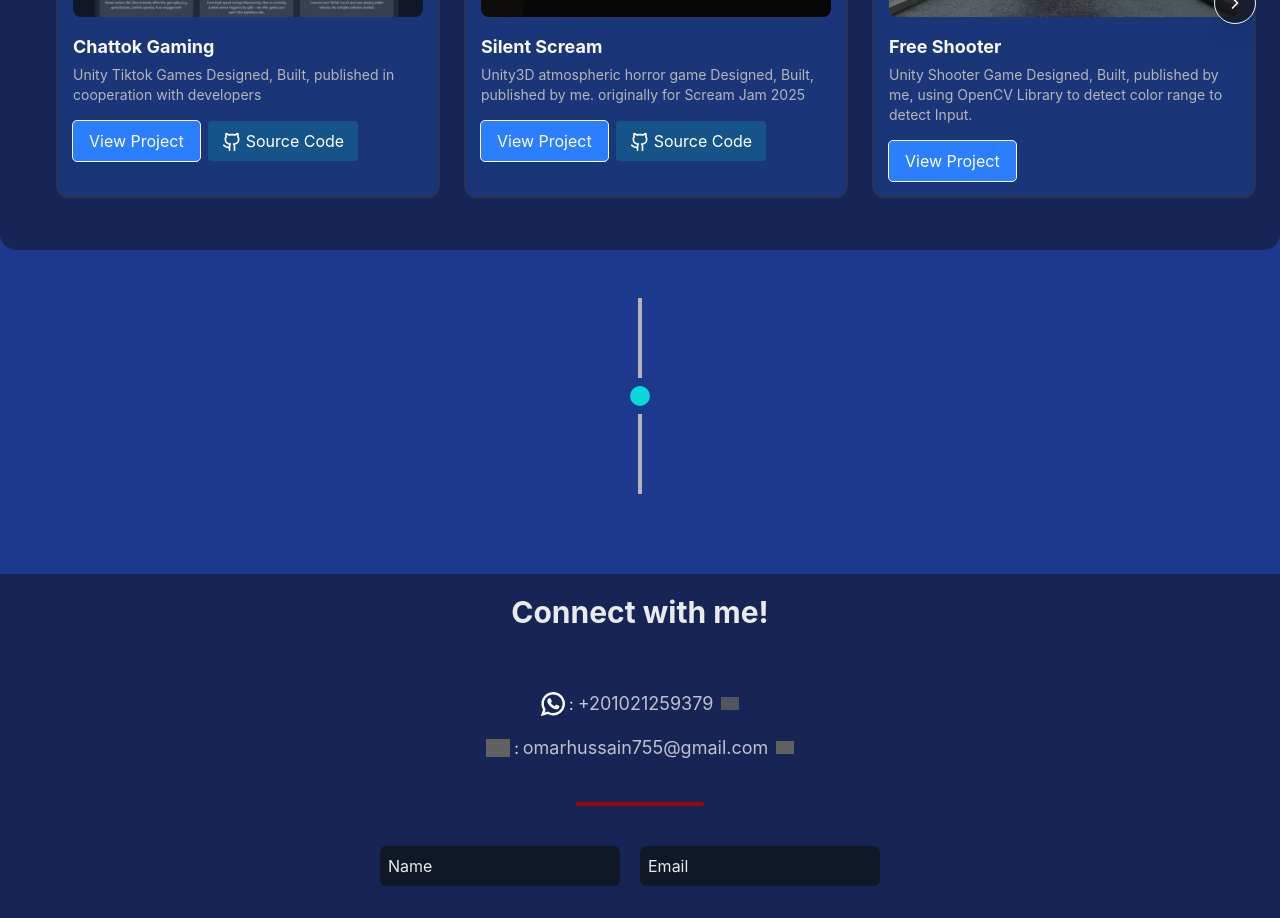
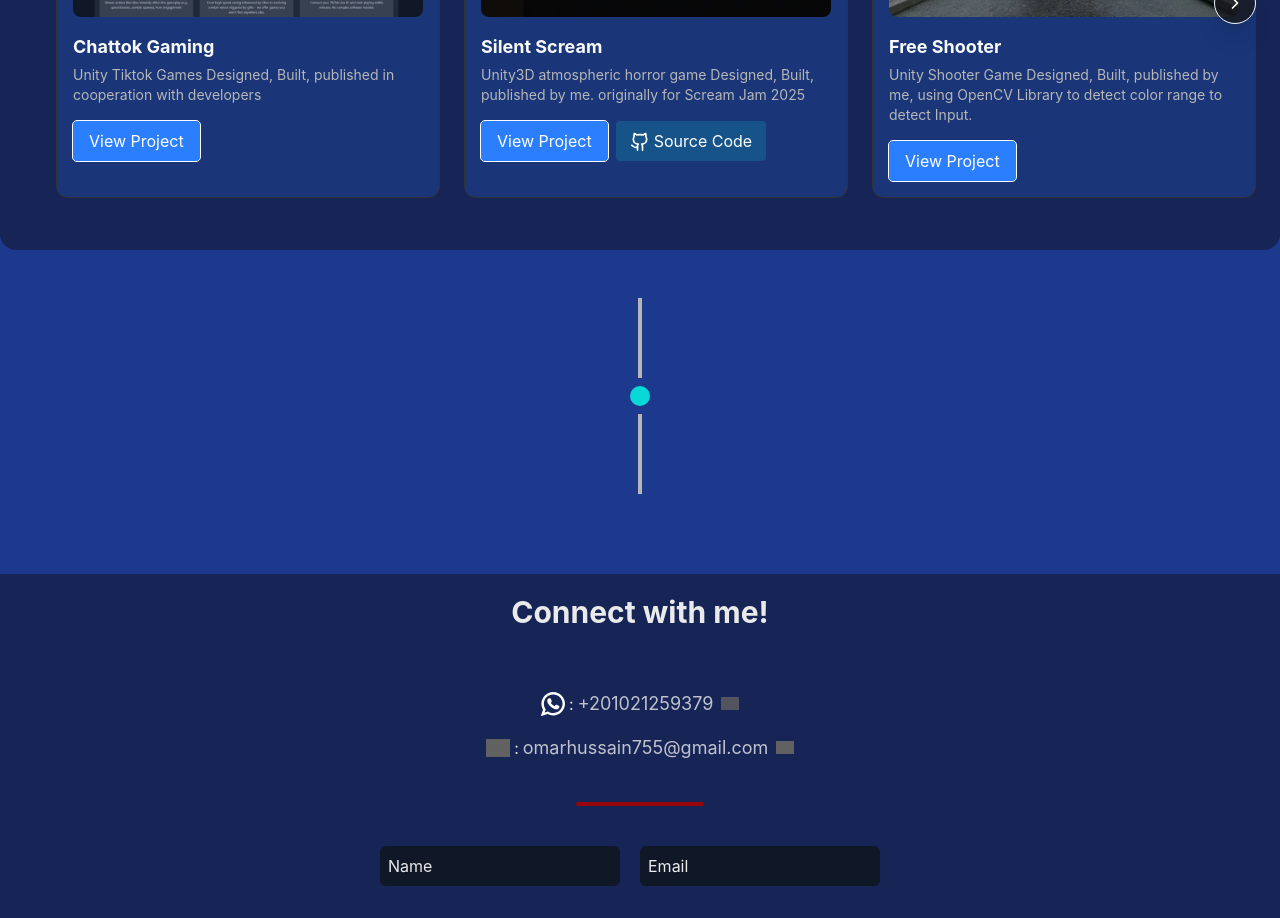
Before and after one commit to OmarFahmy03/Omar-Fahmy-CV, a React (Vite) app: page / in a window 1280 px wide. Shown: the part 5120-6038 px from the top of the page. Built offline with nearby package versions, Linux system fonts and the light colour scheme; grey boxes are pictures that could not be loaded; the HTML template or start-up script is replaced by a standard one.

Commit message:
Update project link and clear code repository reference for Chattok Gaming

```diff
--- a/src/components/Projects.tsx
+++ b/src/components/Projects.tsx
@@ -17,8 +17,8 @@ const allProjects: Project[] = [
     src: "/Chattok-New.webp",
     title: "Chattok Gaming",
     description: "Unity Tiktok Games Designed, Built, published in cooperation with developers",
-    link: "https://mory-racing.netlify.app",
-    code: "https://github.com/zeiadsalhin/mory-racing",
+    link: "https://chattokgaming.com/",
+    code: "",
     type: "Games",
   },
   {
```
